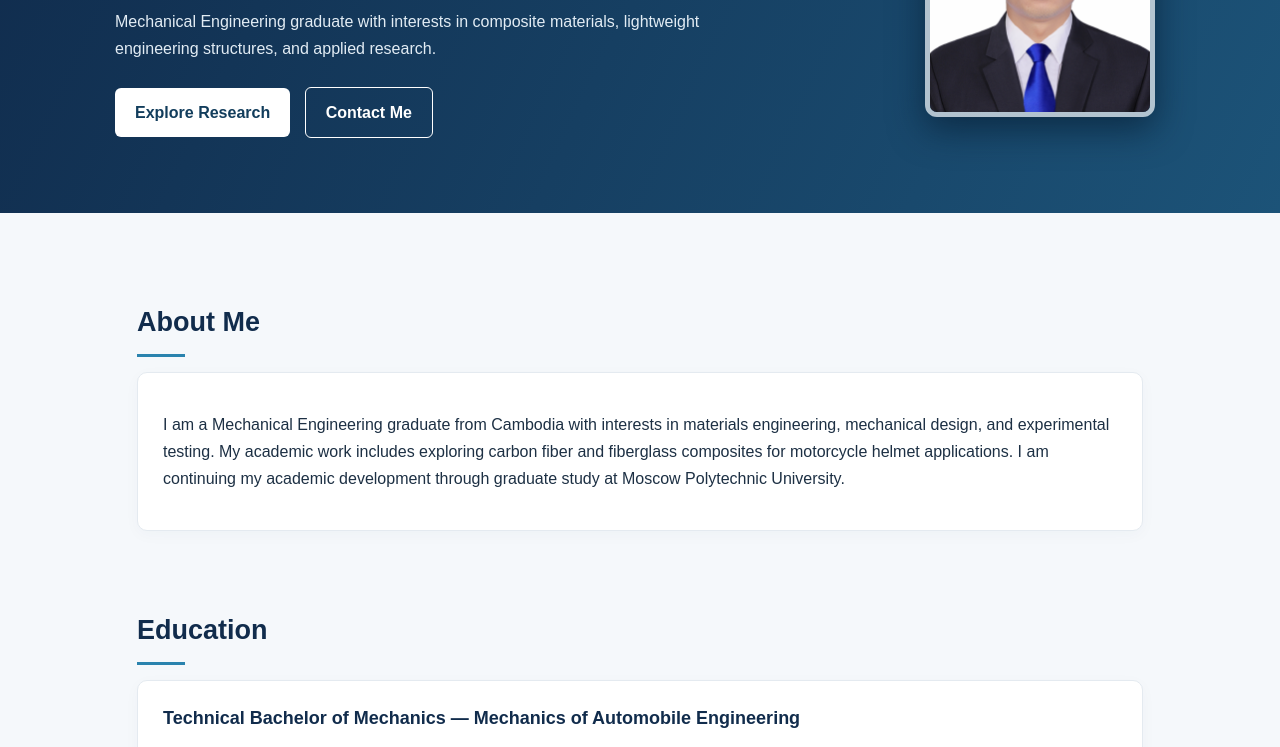
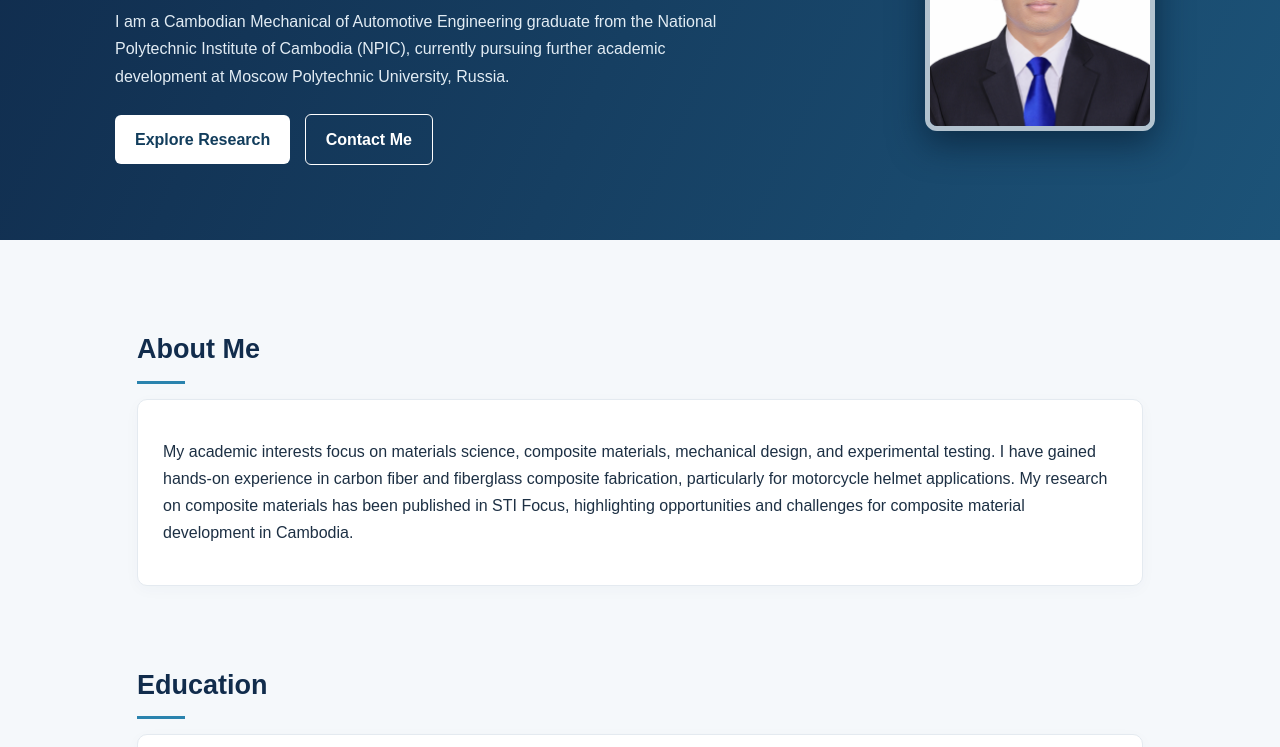
Before and after one commit to dychheavtyy168-bit/dychheavtyy168-bit.github.io, a plain HTML site: page index.html in a window 1280 px wide. Shown: the part 302-1049 px from the top of the page. Drawn offline with Linux system fonts and the light colour scheme.

Commit message:
Update index.html

```diff
--- a/index.html
+++ b/index.html
@@ -59,7 +59,7 @@
       Mechanical Engineering
      </h2>
 <p>
-      Mechanical Engineering graduate with interests in composite materials, lightweight engineering structures, and applied research.
+      I am a Cambodian Mechanical of Automotive Engineering graduate from the National Polytechnic Institute of Cambodia (NPIC), currently pursuing further academic development at Moscow Polytechnic University, Russia.
      </p>
 <a class="btn" href="#research">
       Explore Research
@@ -78,7 +78,7 @@
     </h3>
 <div class="card">
 <p>
-      I am a Mechanical Engineering graduate from Cambodia with interests in materials engineering, mechanical design, and experimental testing. My academic work includes exploring carbon fiber and fiberglass composites for motorcycle helmet applications. I am continuing my academic development through graduate study at Moscow Polytechnic University.
+     My academic interests focus on materials science, composite materials, mechanical design, and experimental testing. I have gained hands-on experience in carbon fiber and fiberglass composite fabrication, particularly for motorcycle helmet applications. My research on composite materials has been published in STI Focus, highlighting opportunities and challenges for composite material development in Cambodia.
      </p>
 </div>
 </section>
```
